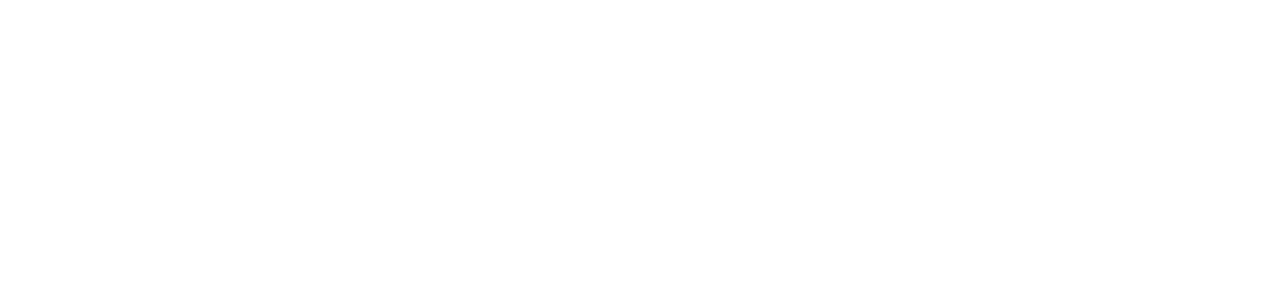
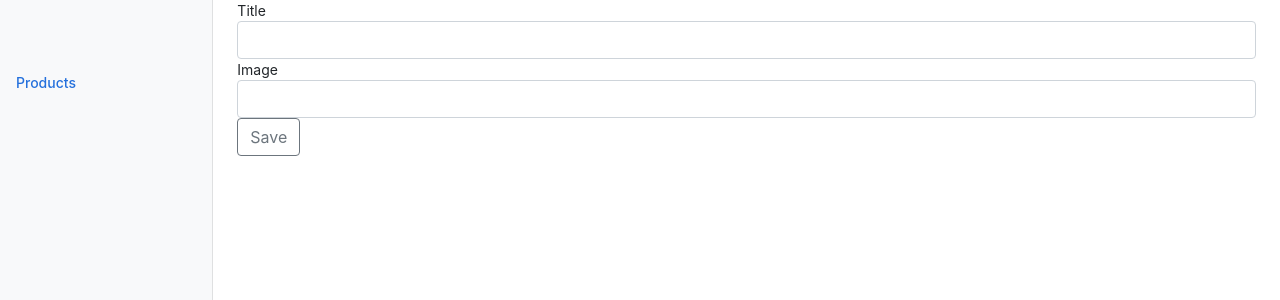
Before and after one commit to kenjoel/react-crud, a React (Create React App) app in the folder react-crud/: page /admin/products/1/edit in a window 1280 px wide. Shown: the top 300 px of the page. Built offline with nearby package versions, Linux system fonts and the light colour scheme; no server answers.

Commit message:
Update, Delete complete

```diff
--- a/react-crud/src/App.tsx
+++ b/react-crud/src/App.tsx
@@ -4,6 +4,7 @@
 import Products from './admin/Products';
 import Main from './main/Main';
 import ProductCreate from './admin/ProductCreate';
+import ProductEdit from './admin/ProductEdit';
 
 function App() {
   return (
@@ -14,6 +15,7 @@
 
       <Route path="/admin/products" exact component={Products}/>
       <Route path="/admin/products/create" exact component={ProductCreate}/>
+      <Route path="/admin/products/:id/edit" exact component={ProductEdit}/>
 
     </BrowserRouter>
     </div>
--- a/react-crud/src/admin/ProductCreate.tsx
+++ b/react-crud/src/admin/ProductCreate.tsx
@@ -1,18 +1,43 @@
-import React from "react";
+import React, { SyntheticEvent, useState } from "react";
+import { Redirect } from "react-router";
 import Wrapper from "./Wrapper";
 
 const ProductCreate = () => {
+    const [name, setName] = useState('')
+    const [image, setImage] = useState('')
+    const [redirect, setRedirect] = useState(false)
+
+    const submit = async (e: SyntheticEvent) => {
+        e.preventDefault();
+
+        await fetch('http://localhost:8000/api/products/', {
+
+            method:"POST",
+            headers:{'Content-Type': 'application/json'},
+            body: JSON.stringify({
+                name,
+                image
+            })
+
+         })
+        setRedirect(true)
+    }
+
+    if(redirect){
+        return <Redirect to={"/admin/products"}/>
+    }
+
     return (
         <Wrapper>
-            <form>
+            <form onSubmit={submit}>
                 <div  className="form-group">
                     <label>Title</label>
-                    <input type="text" className="form-control" name="title"/>
+                    <input type="text" className="form-control" name="name" onChange={e => setName(e.target.value)}/>
                 </div>
 
                 <div  className="form-group">
                     <label>Title</label>
-                    <input type="text" className="form-control" name="title"/>
+                    <input type="text" className="form-control" name="title" onChange={e => setImage(e.target.value)}/>
                     <button className="btn btn-outline-secondary">Save</button>
                 </div>
             </form>
--- /dev/null
+++ b/react-crud/src/admin/ProductEdit.tsx
@@ -0,0 +1,66 @@
+import React, { PropsWithRef, SyntheticEvent, useEffect, useState } from "react";
+import { Redirect } from "react-router";
+import { product } from "../interfaces/product";
+import Wrapper from "./Wrapper";
+
+const ProductEdit = (props: PropsWithRef<any>) => {
+    const [name, setName] = useState('')
+    const [image, setImage] = useState('')
+    const [redirect, setRedirect] = useState(false)
+
+    useEffect( () => {
+        (async () => {
+            const response = await await fetch(`http://localhost:8000/api/products/${props.match.params.id}`)
+
+            const product: product   = await response.json()
+
+            setName(product.name)
+            setImage(product.image)
+        })()
+    })
+
+    const submit = async (e: SyntheticEvent) => {
+        e.preventDefault();
+
+        await fetch(`http://localhost:8000/api/products/${props.match.params.id}`, {
+
+            method:"PUT",
+            headers:{'Content-Type': 'application/json'},
+            body: JSON.stringify({
+                name,
+                image
+            })
+
+         })
+        setRedirect(true)
+    }
+
+    if(redirect){
+        return <Redirect to={"/admin/products"}/>
+    }
+
+    return (
+        <Wrapper>
+            <form onSubmit={submit}>
+                <div  className="form-group">
+                    <label>Title</label>
+                    <input type="text" className="form-control" name="name"
+                    defaultValue={name}
+                    onChange={e => setName(e.target.value)}/>
+
+                </div>
+
+                <div  className="form-group">
+                    <label>Image</label>
+                    <input type="text" className="form-control" name="title"
+                    defaultValue={image}
+                    onChange={e => setImage(e.target.value)}/>
+                    <button className="btn btn-outline-secondary">Save</button>
+                </div>
+            </form>
+        </Wrapper>
+
+    )
+}
+
+export default ProductEdit;
--- a/react-crud/src/admin/Products.tsx
+++ b/react-crud/src/admin/Products.tsx
@@ -60,6 +60,10 @@
                             <div className="btn-group mr-2">
                                 <a href="#" className="btn btn-sm btn-outline-secondary" onClick={() => {deleteProduct(p.id)}}>Delete</a>
                             </div>
+
+                            <div className="btn-group mr-2">
+                                <Link href="#" className="btn btn-sm btn-outline-secondary" to={`/admin/products/${p.id}/edit`}>Edit</Link>
+                            </div>
                         </td>
                         </tr>
                     )
```
